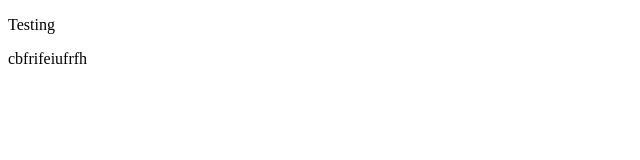
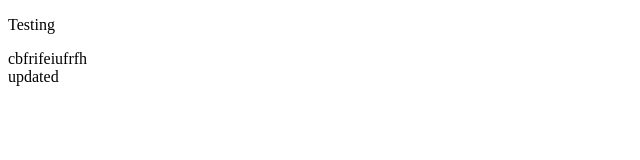
Before and after one commit to EaintHmueSan/test-repo, a plain HTML site: page index.html in a window 1280 px wide. Shown: the full height of the page, 0-640 px from the left. Drawn offline with Linux system fonts and the light colour scheme.

Commit message:
Update index.html

```diff
--- a/index.html
+++ b/index.html
@@ -8,5 +8,6 @@
 <body>
     <p>Testing</p>
     <div>cbfrifeiufrfh</div>
+    <div>updated</div>
 </body>
 </html>
```
